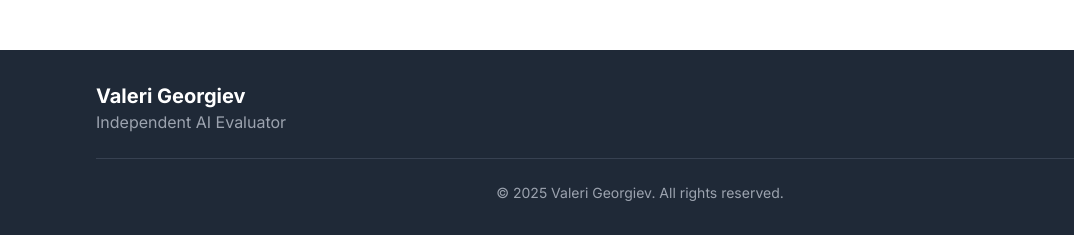
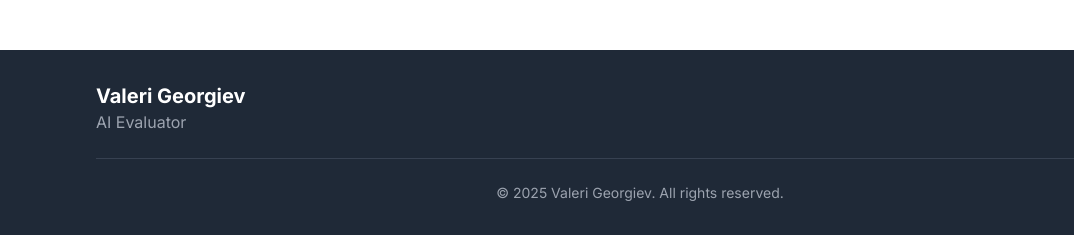
Before and after one commit to ValeriGeorgiev83/ValeriGeorgiev83.github.io, a plain HTML site: page index.html in a window 1280 px wide. Shown: the part 6636-6871 px from the top of the page, 0-1074 px from the left. Drawn offline with nearby package versions, Linux system fonts and the light colour scheme.

Commit message:
Update index.html

```diff
--- a/index.html
+++ b/index.html
@@ -713,7 +713,7 @@
             <div class="flex flex-col md:flex-row justify-between items-center">
                 <div class="mb-4 md:mb-0">
                     <h3 class="text-xl font-bold">Valeri Georgiev</h3>
-                    <p class="text-gray-400">Independent AI Evaluator</p>
+                    <p class="text-gray-400">AI Evaluator</p>
                 </div>
 
                 <div class="flex space-x-6">
```
